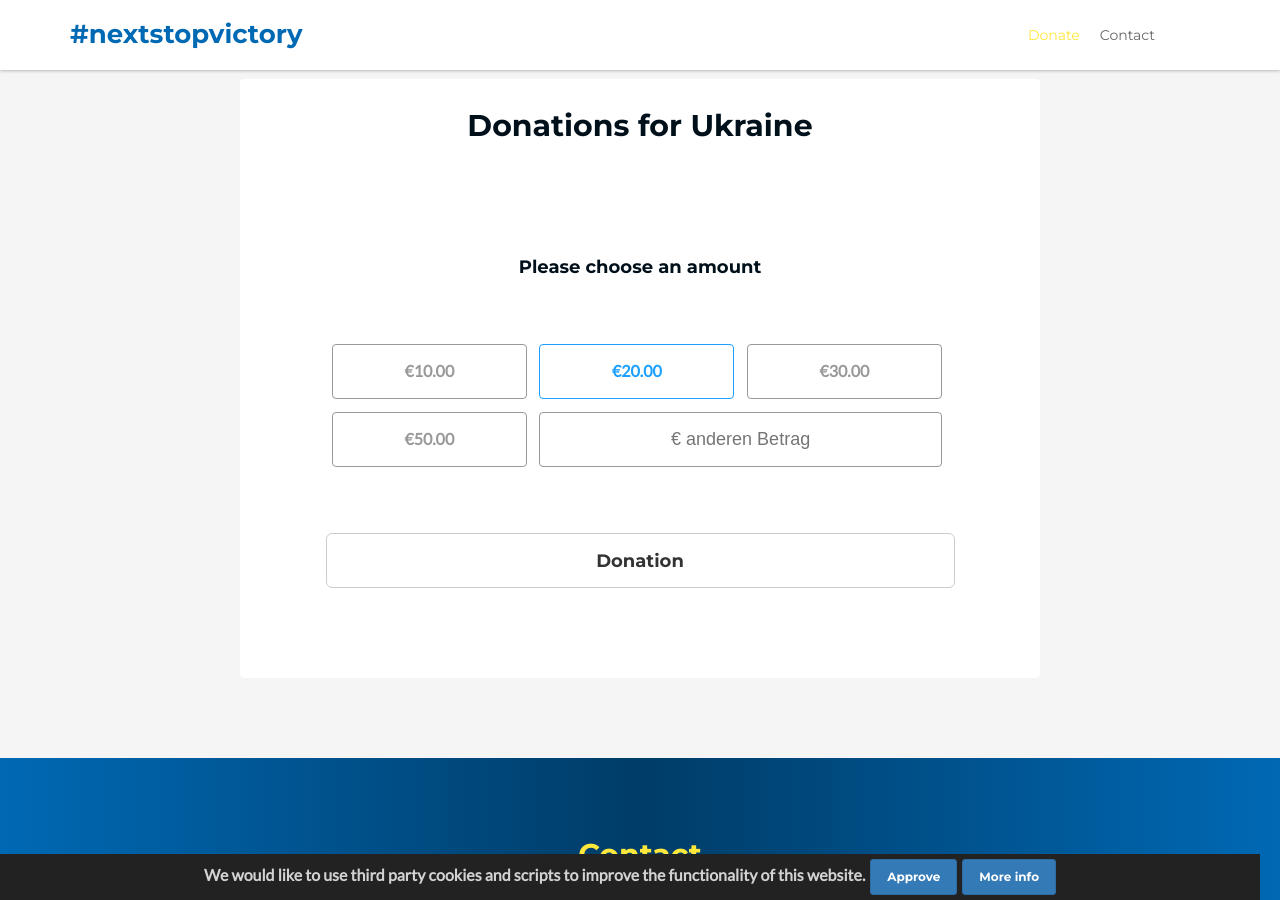
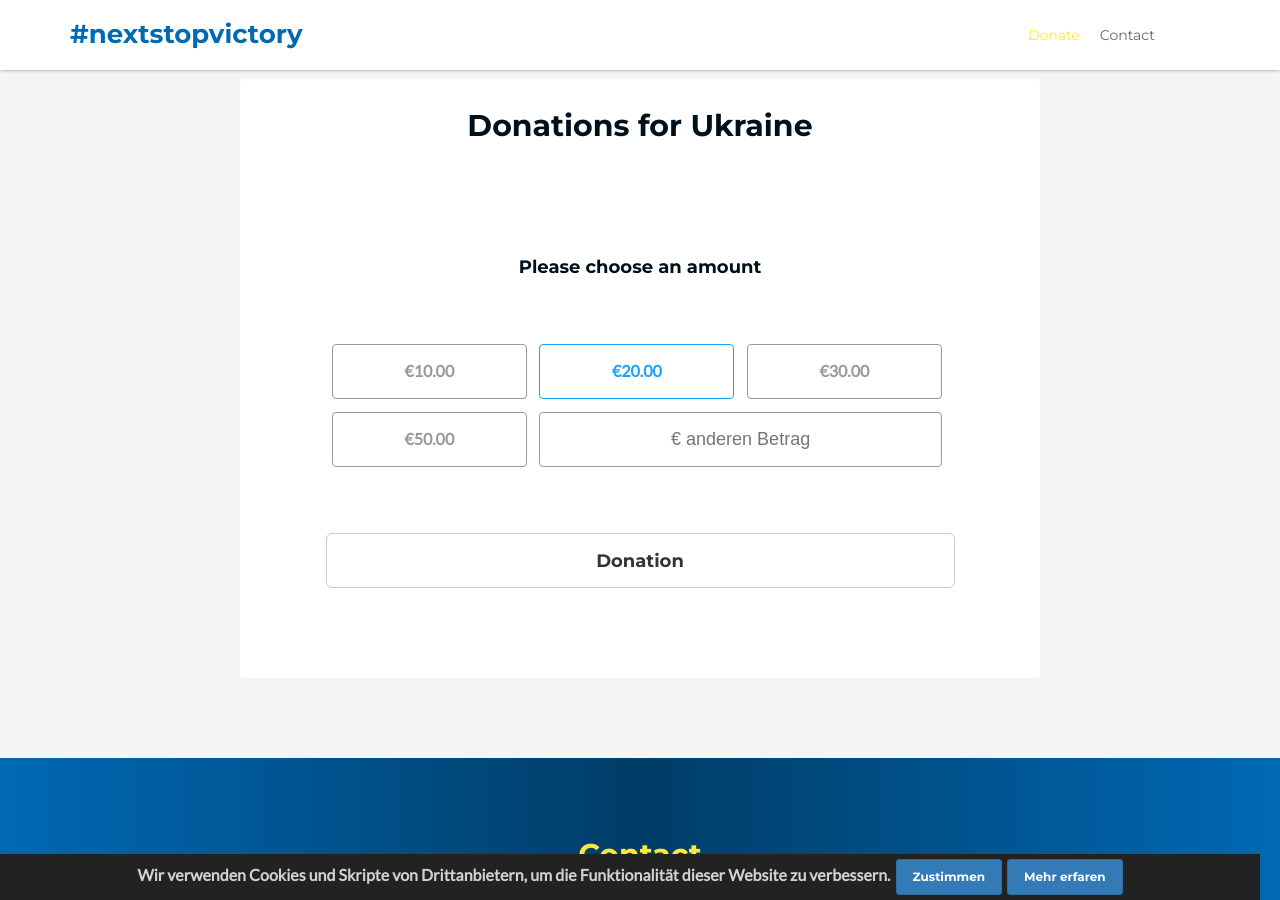
Before and after one commit to ukremb/ukremb, a Jekyll site: the page built from index.html, in a window 1280 px wide and 900 px high, scrolled down 599 px. Built offline with Jekyll 4.4.1, drawn with Linux system fonts in a browser that asks for light colours; nearby versions of some CDN libraries; comment, search, counter and statistics services are not loaded.

Commit message:
Update cookie-consent.html

```diff
--- a/_includes/cookie-consent.html
+++ b/_includes/cookie-consent.html
@@ -6,7 +6,7 @@
         #cookie-notice a {position: relative; bottom: 4px;}
     }
 </style>
-<div id="cookie-notice"><span>We would like to use third party cookies and scripts to improve the functionality of this website.</span><a id="cookie-notice-accept" class="btn btn-primary btn-sm">Approve</a><a href="/privacy" class="btn btn-primary btn-sm">More info</a></div>
+<div id="cookie-notice"><span>Wir verwenden Cookies und Skripte von Drittanbietern, um die Funktionalität dieser Website zu verbessern.</span><a id="cookie-notice-accept" class="btn btn-primary btn-sm">Zustimmen</a><a href="/gdpr" class="btn btn-primary btn-sm">Mehr erfaren</a></div>
 <script>
     function createCookie(name,value,days) {
         var expires = "";
```
